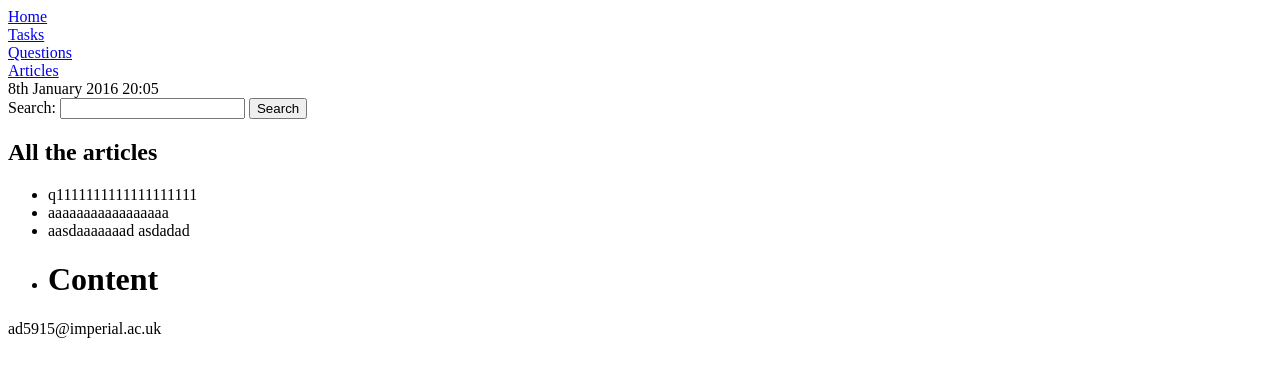
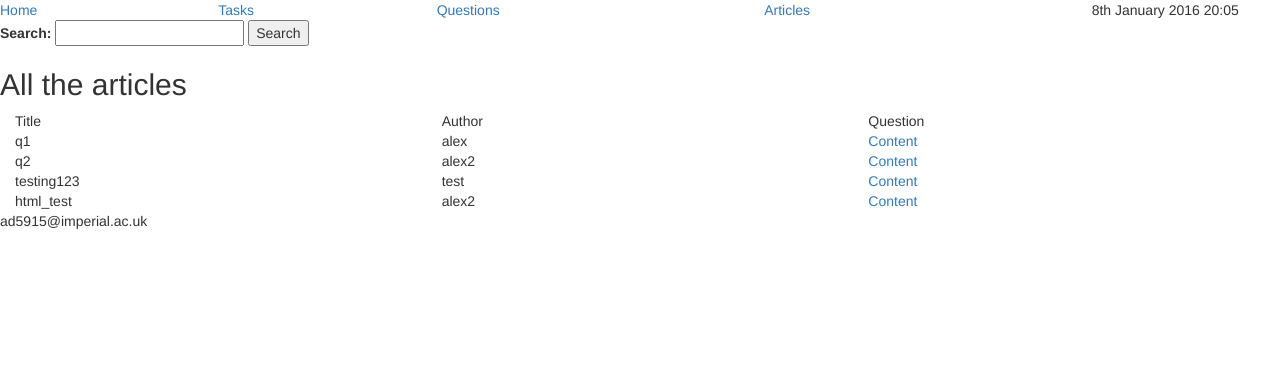
Before and after one commit to danalex97/Judge, a Django app: page /questions/ in a window 1280 px wide. Shown: the top 377 px of the page. Run offline with Django 3.2, Linux system fonts and the light colour scheme; data comes from the database, SQL or seed files in the repository; parts of the project's set-up code (start-up, migrations or seed data) failed here and were passed over; some libraries are stand-ins or nearby versions.

Commit message:
Added bootstrap templates for questions.

```diff
--- a/judge/templates/basic.html
+++ b/judge/templates/basic.html
@@ -4,11 +4,10 @@
 
 	<head>
 		<title>Home</title>
-		<link href="{% static 'css/bootstrap.min.css' %}"rel="stylesheet" media="screen">
+
 	</head>
 
 	<body>
-		<script src="{% static 'js/bootstrap.min.js' %}"></script>
 
 {% include 'header.html' %}
 
--- a/judge/templates/header.html
+++ b/judge/templates/header.html
@@ -1,4 +1,12 @@
 <!--header-->
+
+<head>
+	<link rel="stylesheet" type="text/css" href="/static/css/bootstrap.min.css" media="screen">
+</head>
+
+<body>
+	<script src="/static/js/bootstrap.min.js"></script>
+</body>
 
 <div class = "row">
 	<div class="col-sm-2">
--- a/judge/templates/questions.html
+++ b/judge/templates/questions.html
@@ -1,8 +1,11 @@
 <!DOCTYPE html>
 <html>
+
+
 	<head>
-		<meta name="viewport" content="width=device-width, initial-scale=1.0">
 		<title>Questions{% if query %},searched for {{ query|escape }} {% endif %}</title>
+		<script src="https://ajax.googleapis.com/ajax/libs/jquery/1.11.3/jquery.min.js"></script>
+		<script src="http://maxcdn.bootstrapcdn.com/bootstrap/3.3.5/js/bootstrap.min.js"></script>
 	</head>
 
 	{% include 'header.html' %}
@@ -14,23 +17,53 @@
 			<input type="submit" value="Search">
 		</form>
 		{% if query %}
+
 			<h2>Results for "{{ query|escape }}":</h2>
-			{% if results %}
-				<ul>
+
+		{% else %}
+
+			<h2>All the articles</h2>
+
+		{% endif %}
+
+		{% if results %}
+
+			<div>
+				<div>
+					<div class>
+						<div class="col-sm-4">
+							Title
+						</div>
+						<div class="col-sm-4">
+							Author
+						</div>
+						<div class="col-sm-4">
+							Question
+						</div>
+					</div>
+				</div>
+
+				<div>
+
 					{% for x in results %}
-						<li>{{ x|escape }}</li>
+						<div>
+							<div class="col-sm-4">{{ x.title|escape }}</div>
+							<div class="col-sm-4">{{ x.user|escape }}</div>
+							<div class="col-sm-4">
+								<a data-toggle="collapse" href="#rowId{{forloop.counter0}}">Content</a>
+							</div>
+						</div>
+
+						<div class="collapse" id="rowId{{forloop.counter0}}">
+							{{ x.content|safe|escape }}
+						</div>
 					{% endfor %}
-				</ul>
-			{% else %}
-				<p>No questions found.</p>
-			{% endif %}
+				</div>
+
+			</div>
+
 		{% else %}
-			<h2>All the articles</h2>
-			<ul>
-				{% for x in results %}
-					<li>{{ x.content|safe|escape }}</li>
-				{% endfor %}
-			</ul>
+			<p>No questions found.</p>
 		{% endif %}
 </body>
 </html>
--- a/judge/templates/test.html
+++ b/judge/templates/test.html
@@ -2,9 +2,6 @@
 	<head>
 		<title>Bootstrap 101 Template</title>
 		<meta name="viewport" content="width=device-width, initial-scale=1.0">
-		{% block css %}
-			<link rel="stylesheet" type="text/css" href="{{ STATIC_URL }}/css/bootstrap.css">
-		{% endblock %}
 	</head>
 		<body>
 			<h1>Hello, world!</h1>
```
